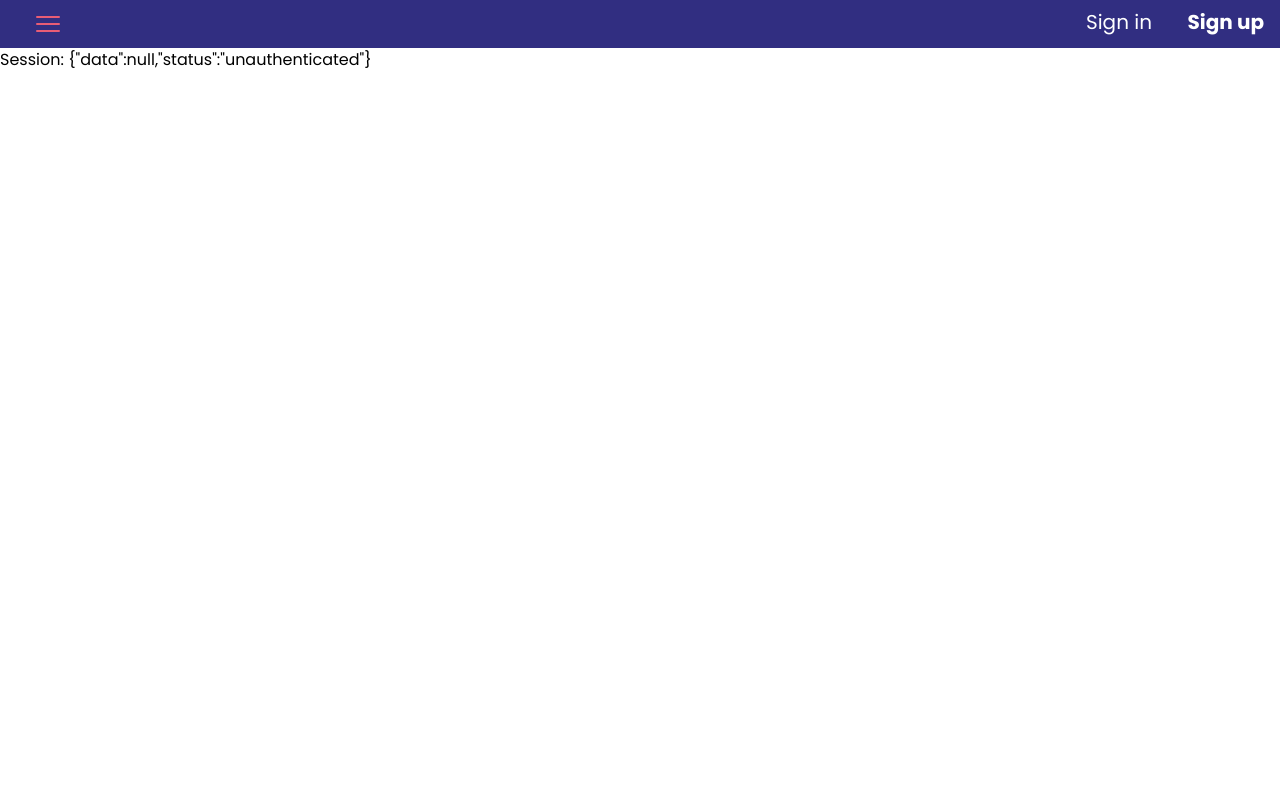
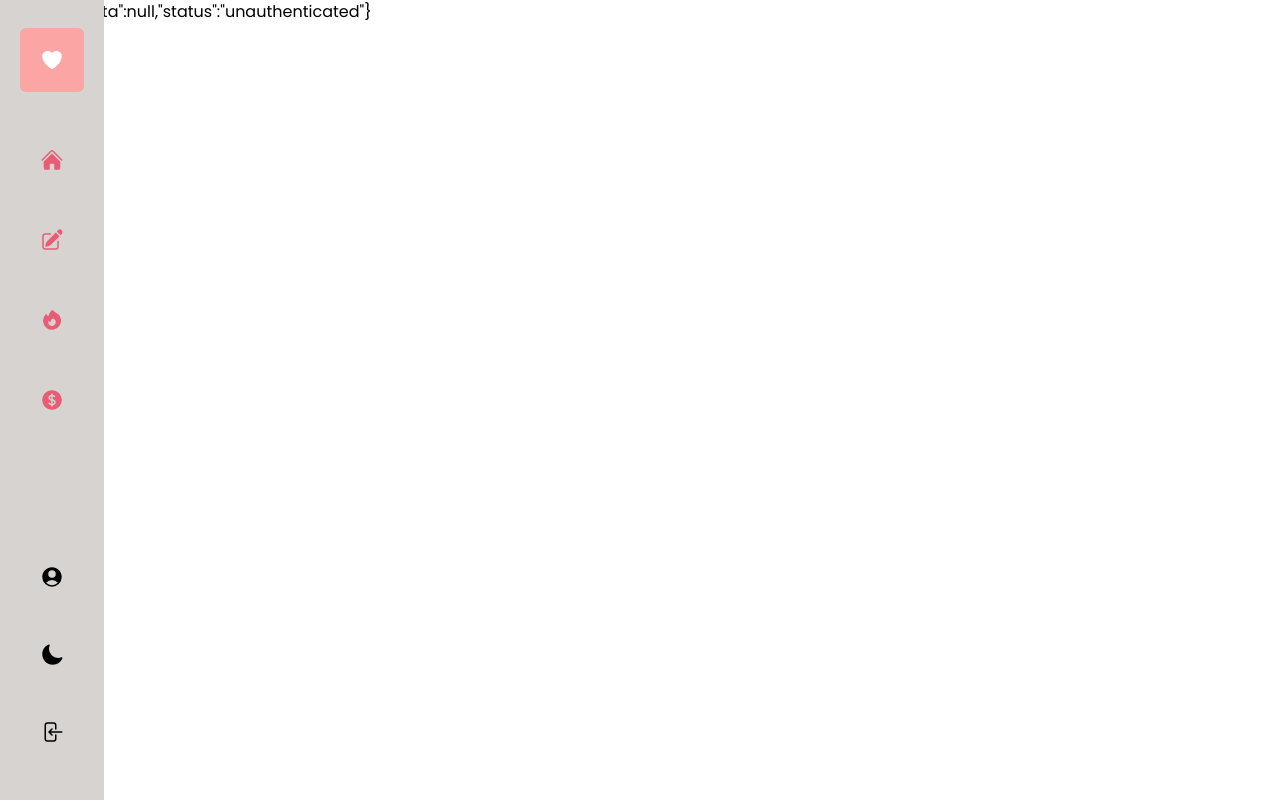
Before and after one commit to csesoc/trainee-3-23t2, a Next.js app in the folder frontend/: page / in a window 1280 px wide. Built offline with nearby package versions, Linux system fonts and the light colour scheme; no server answers.

Commit message:
no session id draft

```diff
--- a/frontend/src/components/Sidebar.tsx
+++ b/frontend/src/components/Sidebar.tsx
@@ -1,17 +1,20 @@
 "use client";
 
 import React, { useState } from 'react'
-import { Bars3Icon } from "@heroicons/react/24/solid"
+import { HeartIcon, MoonIcon } from "@heroicons/react/24/solid"
 import { SidebarData } from './SidebarData';
-import { Link } from 'react-router-dom';
+import { ArrowLeftOnRectangleIcon, UserCircleIcon } from "@heroicons/react/24/solid"
+import { useSession } from 'next-auth/react';
+// import { Link } from 'react-router-dom';
 
 const Sidebar: React.FC = () => {
     const [isClosed, setClose] = useState(false);
     const toggleBar = () => setClose((prev: boolean) => !prev);
+    const session = useSession();
     return (
         <div className = "sidebarContainer">
 
-            <div className="flex h-12 bg-indigo-900">
+            {/* <div className="flex h-12 bg-indigo-900">
 
                 <div
                     onClick={toggleBar}
@@ -23,50 +26,145 @@ const Sidebar: React.FC = () => {
                 <div
                     className = "absolute right-28 items-center px-4 py-2 text-xl no-underline text-white transition-all duration-300 hover:bg-white hover:text-blue-800 hover:rounded-md cursor-pointer"
                 >
-                    <span style={{marginLeft: '8px', marginRight: '0px'}}>{"Sign in"}</span>
+                    <span style={{marginLeft: '8px', marginRight: '4px'}}>
+                        <a href={'/login'}>Sign in</a>
+                    </span>
                 </div>
 
                 <div
                     className = "absolute right-0 items-center px-4 py-2 text-xl font-bold no-underline text-white transition-all duration-300 hover:bg-white hover:text-blue-800 hover:rounded-md cursor-pointer"
                 >
-                    <span style={{marginLeft: '8px', marginRight: '0px'}}>{"Sign up"}</span>
+                    <span style={{marginLeft: '8px', marginRight: '4px'}}>
+                        <a href={'/register'}>Sign up</a>
+                    </span>
                 </div>
 
 
+            </div> */}
+
+            <div className={`w-screen fixed h-screen inset opacity-50 bg-black ${
+                    isClosed ? 'left-0 transition-all duration-900' : '-left-full transition-all duration-200'}`}>
             </div>
 
             <div
-                className={`"w-64 h-screen bg-indigo-900 fixed inset top-0 transform transition-transform transition-all duration-800 ${
-                    isClosed ? 'left-0 transition-all duration-800' : '-left-full transition-all duration-800'}`}>
+                className={`w-27 h-screen bg-stone-300 fixed inset ${
+                    !isClosed ? 'left-0 transition-all duration-800' : 'left-0 transition-all duration-800'}`}>
+
                 <div
                     onClick={toggleBar}
-                    className="flex text-2xl mt-3 mr-4 ml-8 text-white cursor-pointer"
+                    className="flex my-7 mx-5 w-16 h-16 text-2xl bg-red-300 transition-all duration-300 hover:bg-red-400 rounded-md items-center cursor-pointer"
                 >
-                    <Bars3Icon className="w-8 h-8 text-ll-dark-pink "/>
+                    <HeartIcon className="mx-5 top-10 w-8 h-8 text-ll-white"/>
+                    {/* <HeartIcon className="mx-5 top-10 w-8 h-8 text-ll-white"/> */}
                 </div>
 
-                {SidebarData.map((item, index) => {
-                    return (
-                        <div className = "flex items-center w-full h-24" key={index}>
+                <div>
+                    {SidebarData.map((item, index) => {
+                        return (
+                            <div className = "flex items-center mx-2 w-full h-20" key={index}>
+                                <div
+                                    className = "flex items-center px-8 py-2 text-2xl no-underline text-white transition-all duration-300 hover:bg-white hover:text-blue-800 hover:rounded-md hover:mx-2 cursor-pointer"
+                                >
+                                    {item.icon}
+
+                                    {/* {session || !item.needs_session ? (
+                                        <div className = "flex items-center px-8 py-2 text-2xl no-underline text-white transition-all duration-300 hover:bg-white hover:text-blue-800 hover:rounded-md hover:mx-2 cursor-pointer">
+                                            {item.icon}
+                                        </div>
+                                    ) : (
+                                        {}
+                                    )}     */}
+                                </div>
+                            </div>
+                        )
+                    })}
+
+
+                    <div className = "fixed items-center w-full bottom-7">
+                        <div className = "flex items-center mx-2 w-full h-20">
                             <div
-                                className = "flex items-center px-8 py-2 text-2xl no-underline text-white transition-all duration-300 hover:bg-white hover:text-blue-800 hover:rounded-md hover:mx-8 cursor-pointer"
-                                // to={item.path}
+                                className = "flex items-center px-8 py-2 text-2xl no-underline text-white transition-all duration-300 hover:bg-white hover:text-blue-800 hover:rounded-md cursor-pointer"
                             >
-                                {item.icon}
-                                <span style={{marginLeft: '16px'}}>{item.title}</span>
+                                {<UserCircleIcon className="w-6 h-6 text-ll-black"/>}
                             </div>
                         </div>
-                    )
-                })}
+                        <div className = "flex items-center mx-2 w-full h-[75px]">
+                            <div
+                                className = "flex items-center px-8 py-2 text-2xl no-underline text-white transition-all duration-300 hover:bg-white hover:text-blue-800 hover:rounded-md cursor-pointer"
+                            >
+                                {<MoonIcon className="w-6 h-6 text-ll-black"/>}
+                            </div>
+                        </div>
+                        <div className = "flex items-center mx-2 w-full h-20">
+                            <div
+                                className = "flex items-center px-8 py-2 text-2xl no-underline text-white transition-all duration-300 hover:bg-white hover:text-blue-800 hover:rounded-md cursor-pointer"
+                            >
+                                {<ArrowLeftOnRectangleIcon className="w-6 h-6 text-ll-black"/>}
+                            </div>
+                        </div>
+                    </div>
+                </div>
+            </div>
+
+            <div
+                className={`w-[320px] h-screen bg-stone-300 fixed inset ${
+                    isClosed ? 'left-0 transition-all duration-800' : '-left-full transition-all duration-800'}`}>
 
                 <div
-                    className="absolute bottom-10 items-center px-8 py-2 text-2xl no-underline text-white transition-all duration-300 hover:bg-white hover:text-blue-800 hover:rounded-md hover:mx-8 cursor-pointer"
+                    onClick={toggleBar}
+                    className="flex my-7 mx-5 w-16 h-16 text-2xl bg-red-300 transition-all duration-300 hover:bg-red-400 rounded-md items-center cursor-pointer"
                 >
-                    <span style={{marginLeft: '16px'}}>{'Sign out'}</span>
+                    <HeartIcon className="mx-5 top-10 w-8 h-8 text-ll-white"/>
+                    {/* <HeartIcon className="mx-5 top-10 w-8 h-8 text-ll-white"/> */}
                 </div>
 
+                <div>
+                {SidebarData.map((item, index) => {
+                        return (
+                            <div className = "flex items-center mx-2 w-full h-20" key={index}>
+                                <div
+                                    className = "flex items-center px-8 py-2 text-2xl no-underline text-black transition-all duration-300 hover:bg-white hover:text-blue-800 hover:rounded-md hover:mx-2 cursor-pointer"
+                                >
+                                    {item.icon}
+                                    <span style={{marginLeft: '16px'}}>{item.title}</span>
+                                </div>
+                            </div>
+                        )
+                    })}
 
+                    <div className = "fixed items-center bottom-12 mx-8">
+                        <div className = "h-22 no-underline text-black transition-all duration-300 hover:text-red-900 cursor-pointer">
+                            <div
+                                className = "flex items-center py-2"
+                            >
+                                {<UserCircleIcon className="mx-2 absolute top-5 w-10 h-10 text-ll-dark-pink"/>}
+                                <p className = "flex mx-7 text-2xl"> </p>
+                                <div className = "flex items-center">
+                                    <p className='flex text-2xl'>Username</p>
+                                    <p className='absolute top-11'>email@gmail.com</p>
+                                    <p className = "flex mx-5 text-2xl"> </p>
+                                    {<MoonIcon className="relative top-3 w-10 h-10 text-ll-dark-pink"/>}
+                                </div>
+                            </div>
+                        </div>
+
+                        <br/>
+                        <br/>
+
+                        <div className = "outline outline-offset-2 outline-3 outline-red-300 rounded-md">
+                            <div
+                                className = "flex items-center px-16 py-2 text-2xl text-black no-underline transition-all duration-300 hover:text-red-900 hover:bg-red-300 hover:rounded-md cursor-pointer"
+                            >
+                                {<ArrowLeftOnRectangleIcon className="w-6 h-6 text-ll-dark-pink"/>}
+                                <span style={{marginLeft: '16px'}}>{"Logout"}</span>
+                            </div>
+                        </div>
+                    </div>
+                </div>
             </div>
+
+
+
         </div>
     );
 };
--- a/frontend/src/components/SidebarData.tsx
+++ b/frontend/src/components/SidebarData.tsx
@@ -1,35 +1,41 @@
 import React from 'react'
-import { HomeIcon, PlusCircleIcon, Cog6ToothIcon, UserCircleIcon, CurrencyDollarIcon, BookmarkIcon } from "@heroicons/react/24/solid"
+import { HomeIcon, PencilSquareIcon, FireIcon, CurrencyDollarIcon, BookmarkIcon } from "@heroicons/react/24/solid"
 
 export const SidebarData = [
     {
         title: 'Home',
         path: '/',
-        icon: <HomeIcon className="w-6 h-6 text-ll-dark-pink "/>
+        icon: <HomeIcon className="w-6 h-6 text-ll-dark-pink"/>,
+        needs_session: false
     },
     {
         title: 'Post',
-        path: '/post',
-        icon: <PlusCircleIcon className="w-6 h-6 text-ll-dark-pink "/>
+        path: '/post/create',
+        icon: <PencilSquareIcon className="w-6 h-6 text-ll-dark-pink"/>
     },
+    // {
+    //     title: 'Profile',
+    //     path: '/profile',
+    //     icon: <UserCircleIcon className="w-6 h-6 text-ll-dark-pink "/>
+    // },
+    // {
+    //     title: 'Saved',
+    //     path: '/',
+    //     icon: <BookmarkIcon className="w-6 h-6 text-ll-dark-pink "/>
+    // },
     {
-        title: 'Profile',
-        path: '/profile',
-        icon: <UserCircleIcon className="w-6 h-6 text-ll-dark-pink "/>
-    },
-    {
-        title: 'Saved',
-        path: '/saved',
-        icon: <BookmarkIcon className="w-6 h-6 text-ll-dark-pink "/>
+        title: 'Hall of Fame',
+        path: '/',
+        icon: <FireIcon className="w-6 h-6 text-ll-dark-pink"/>
     },
     {
         title: 'Bribe us',
-        path: '/pay',
-        icon: <CurrencyDollarIcon className="w-6 h-6 text-ll-dark-pink "/>
+        path: '/',
+        icon: <CurrencyDollarIcon className="w-6 h-6 text-ll-dark-pink"/>
     },
-    {
-        title: 'Settings',
-        path: '/settings',
-        icon: <Cog6ToothIcon className="w-6 h-6 text-ll-dark-pink "/>
-    },
+    // {
+    //     title: 'Settings',
+    //     path: '/',
+    //     icon: <Cog6ToothIcon className="w-6 h-6 text-ll-dark-pink "/>
+    // },
 ]
```
